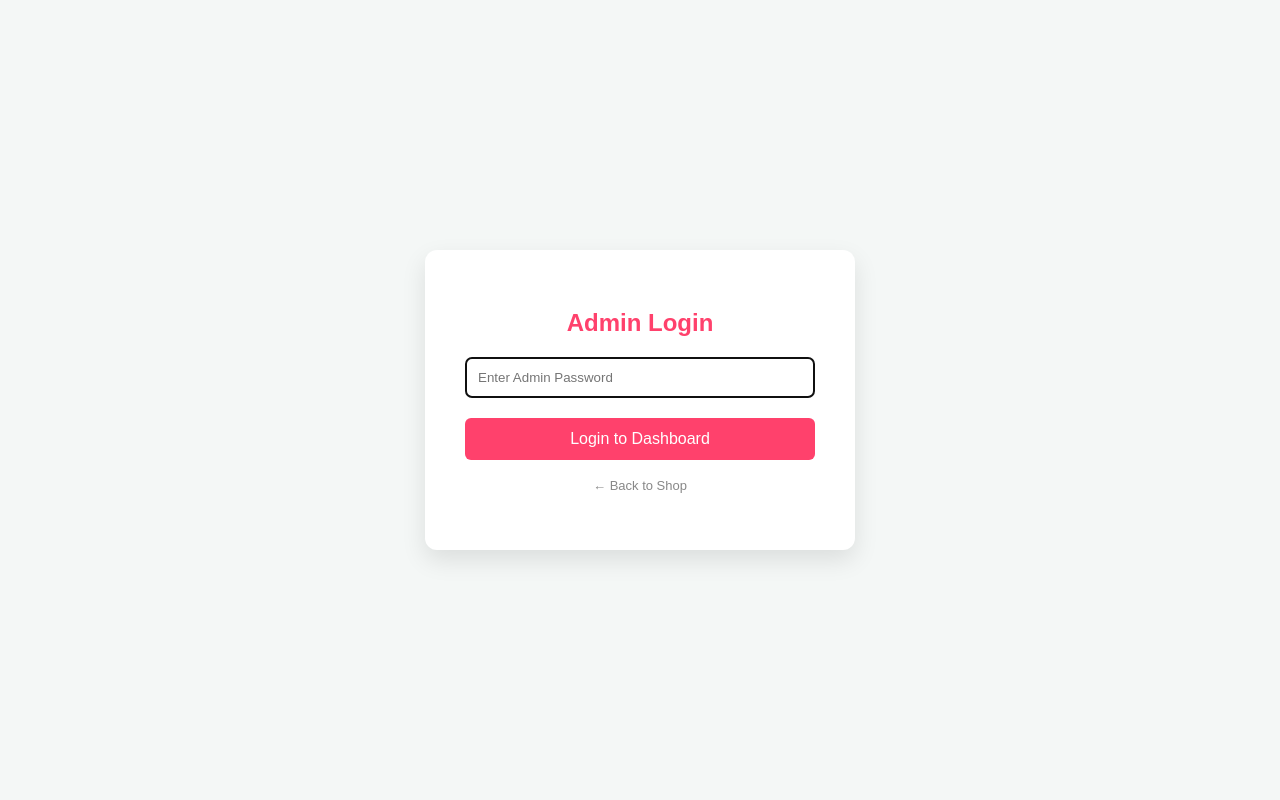
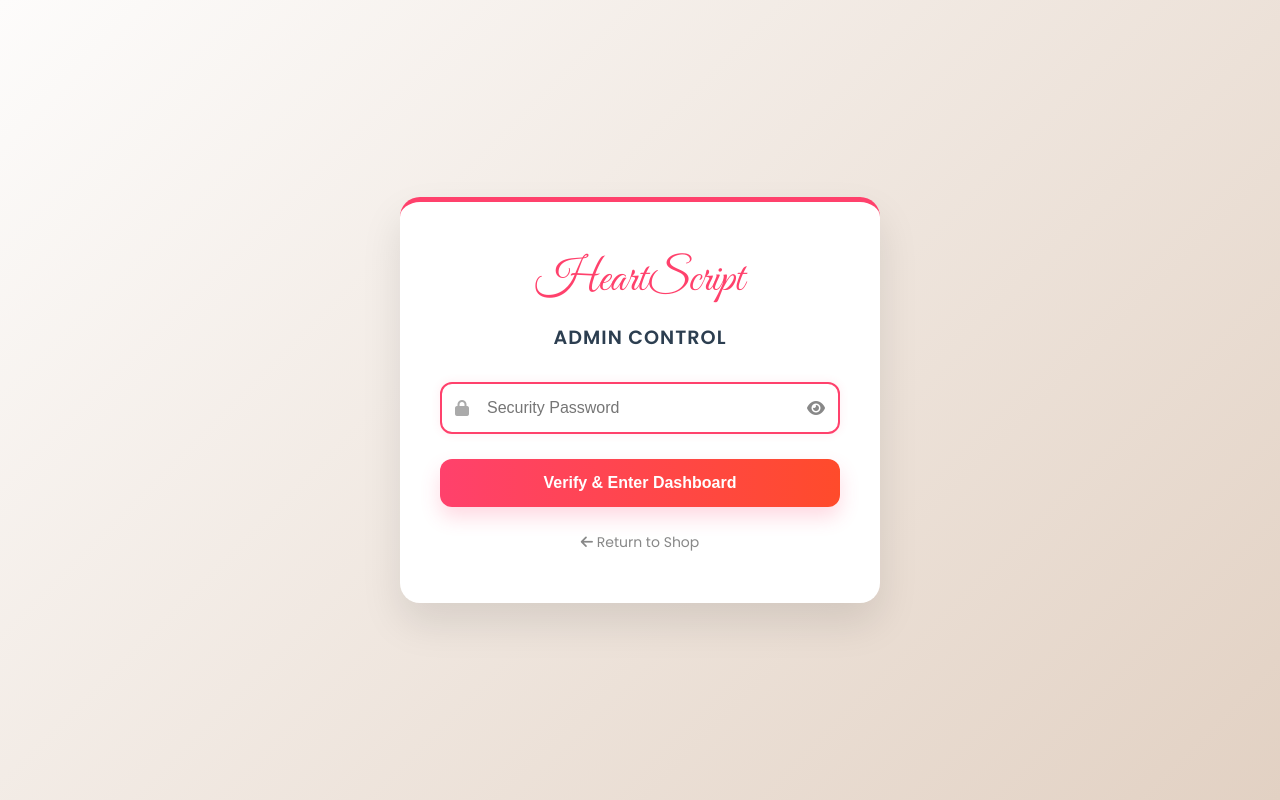
Before and after one commit to rudrapratap0707/heartscriptproject, a Flask app: page /login in a window 1280 px wide. Run offline with Flask 3, Linux system fonts and the light colour scheme.

Commit message:
Revamp login.html with new styles and layout
Updated the login page with a new design and improved styles.

```diff
--- a/templates/login.html
+++ b/templates/login.html
@@ -1,34 +1,187 @@
 <!DOCTYPE html>
-<html>
+<html lang="en">
 <head>
-    <title>Admin Login - HeartScript</title>
+    <meta charset="UTF-8">
     <meta name="viewport" content="width=device-width, initial-scale=1.0">
+    <title>Admin Access | HeartScript Artistry</title>
+    <link rel="stylesheet" href="https://cdnjs.cloudflare.com/ajax/libs/font-awesome/6.0.0/css/all.min.css">
+    <link href="https://fonts.googleapis.com/css2?family=Poppins:wght@300;400;600&family=Great+Vibes&display=swap" rel="stylesheet">
+
     <style>
-        body { font-family: sans-serif; background: #f4f7f6; display: flex; justify-content: center; align-items: center; height: 100vh; margin: 0; }
-        .login-card { background: white; padding: 40px; border-radius: 12px; box-shadow: 0 10px 25px rgba(0,0,0,0.1); width: 100%; max-width: 350px; text-align: center; }
-        h2 { color: #ff416c; margin-bottom: 20px; }
-        input { width: 100%; padding: 12px; margin-bottom: 20px; border: 1px solid #ddd; border-radius: 6px; box-sizing: border-box; }
-        button { width: 100%; padding: 12px; background: #ff416c; color: white; border: none; border-radius: 6px; cursor: pointer; font-size: 16px; }
-        .alert { color: red; margin-bottom: 15px; font-size: 14px; }
+        :root {
+            --primary: #ff416c;
+            --secondary: #ff4b2b;
+            --dark: #2c3e50;
+        }
+
+        body {
+            font-family: 'Poppins', sans-serif;
+            background: linear-gradient(135deg, #fdfcfb 0%, #e2d1c3 100%);
+            display: flex;
+            justify-content: center;
+            align-items: center;
+            height: 100vh;
+            margin: 0;
+        }
+
+        .login-card {
+            background: white;
+            padding: 50px 40px;
+            border-radius: 20px;
+            box-shadow: 0 20px 40px rgba(0,0,0,0.1);
+            width: 100%;
+            max-width: 400px;
+            text-align: center;
+            position: relative;
+            border-top: 5px solid var(--primary);
+        }
+
+        .logo-text {
+            font-family: 'Great Vibes', cursive;
+            font-size: 45px;
+            color: var(--primary);
+            margin-bottom: 10px;
+            display: block;
+        }
+
+        h2 {
+            color: var(--dark);
+            margin-bottom: 30px;
+            font-weight: 600;
+            letter-spacing: 1px;
+            text-transform: uppercase;
+            font-size: 1.2rem;
+        }
+
+        .input-group {
+            position: relative;
+            margin-bottom: 25px;
+        }
+
+        .input-group i {
+            position: absolute;
+            left: 15px;
+            top: 50%;
+            transform: translateY(-50%);
+            color: #aaa;
+        }
+
+        input {
+            width: 100%;
+            padding: 15px 15px 15px 45px;
+            border: 2px solid #eee;
+            border-radius: 12px;
+            box-sizing: border-box;
+            font-size: 16px;
+            transition: 0.3s;
+            outline: none;
+        }
+
+        input:focus {
+            border-color: var(--primary);
+            box-shadow: 0 0 10px rgba(255, 65, 108, 0.1);
+        }
+
+        button {
+            width: 100%;
+            padding: 15px;
+            background: linear-gradient(to right, var(--primary), var(--secondary));
+            color: white;
+            border: none;
+            border-radius: 12px;
+            cursor: pointer;
+            font-size: 16px;
+            font-weight: 600;
+            transition: 0.4s;
+            box-shadow: 0 10px 20px rgba(255, 65, 108, 0.2);
+        }
+
+        button:hover {
+            transform: translateY(-2px);
+            box-shadow: 0 15px 25px rgba(255, 65, 108, 0.3);
+        }
+
+        .alert {
+            background: #fff5f5;
+            color: #e74c3c;
+            padding: 12px;
+            border-radius: 8px;
+            margin-bottom: 20px;
+            font-size: 14px;
+            border: 1px solid #fed7d7;
+            display: flex;
+            align-items: center;
+            justify-content: center;
+            gap: 8px;
+        }
+
+        .back-link {
+            margin-top: 25px;
+            display: block;
+            color: #888;
+            text-decoration: none;
+            font-size: 14px;
+            transition: 0.3s;
+        }
+
+        .back-link:hover {
+            color: var(--primary);
+        }
+
+        .toggle-password {
+            position: absolute;
+            right: 15px;
+            left: auto !important;
+            cursor: pointer;
+            color: #888 !important;
+        }
     </style>
 </head>
 <body>
+
     <div class="login-card">
-        <h2>Admin Login</h2>
+        <span class="logo-text">HeartScript</span>
+        <h2>Admin Control</h2>
 
         {% with messages = get_flashed_messages() %}
           {% if messages %}
             {% for message in messages %}
-              <div class="alert">{{ message }}</div>
+              <div class="alert">
+                  <i class="fas fa-exclamation-circle"></i> {{ message }}
+              </div>
             {% endfor %}
           {% endif %}
         {% endwith %}
 
         <form method="POST">
-            <input type="password" name="password" placeholder="Enter Admin Password" required autofocus>
-            <button type="submit">Login to Dashboard</button>
+            <div class="input-group">
+                <i class="fas fa-lock"></i>
+                <input type="password" name="password" id="adminPass" placeholder="Security Password" required autofocus>
+                <i class="fas fa-eye toggle-password" id="eyeIcon" onclick="togglePass()"></i>
+            </div>
+            <button type="submit">Verify & Enter Dashboard</button>
         </form>
-        <p><a href="/" style="color: #888; text-decoration: none; font-size: 13px;">← Back to Shop</a></p>
+
+        <a href="/" class="back-link">
+            <i class="fas fa-arrow-left"></i> Return to Shop
+        </a>
     </div>
+
+    <script>
+        function togglePass() {
+            const passInput = document.getElementById('adminPass');
+            const eyeIcon = document.getElementById('eyeIcon');
+            if (passInput.type === 'password') {
+                passInput.type = 'text';
+                eyeIcon.classList.remove('fa-eye');
+                eyeIcon.classList.add('fa-eye-slash');
+            } else {
+                passInput.type = 'password';
+                eyeIcon.classList.remove('fa-eye-slash');
+                eyeIcon.classList.add('fa-eye');
+            }
+        }
+    </script>
+
 </body>
 </html>
```
